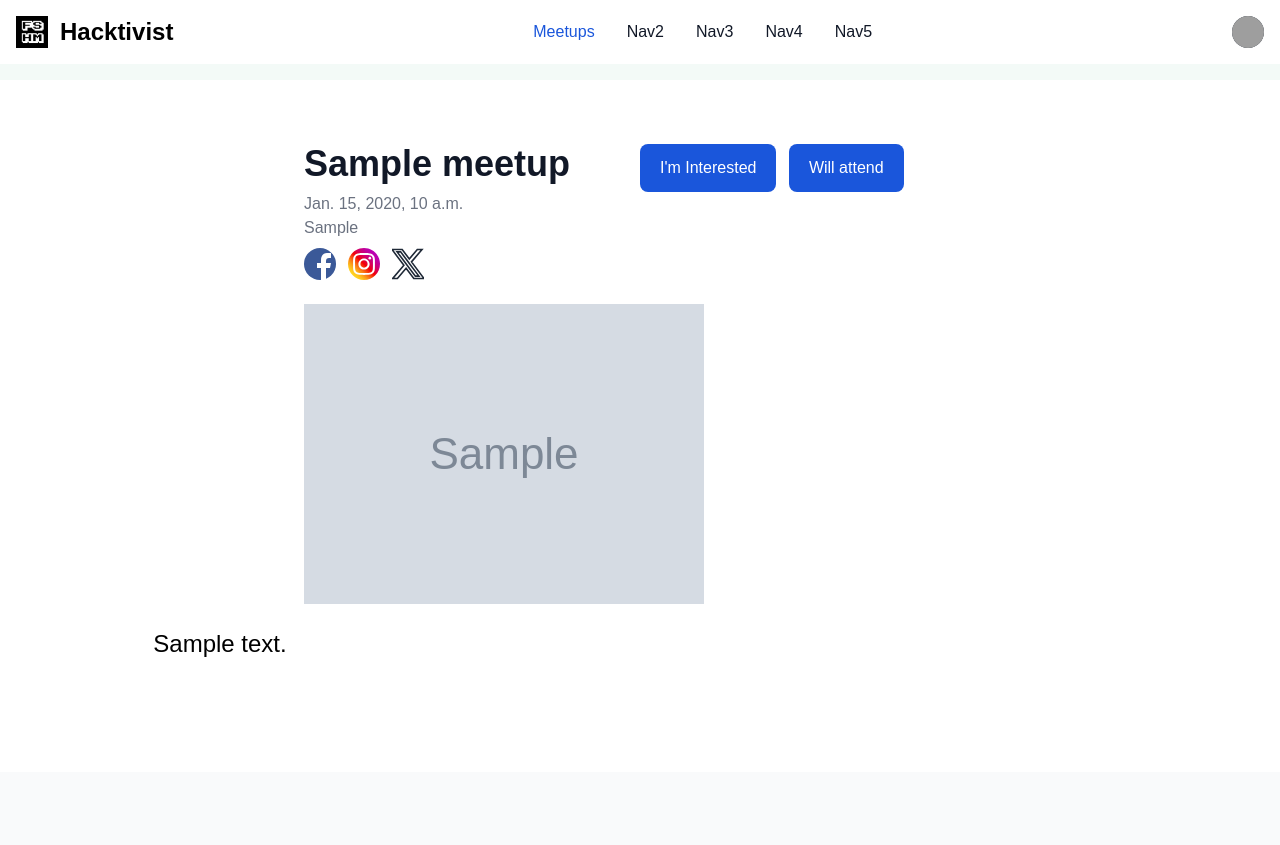
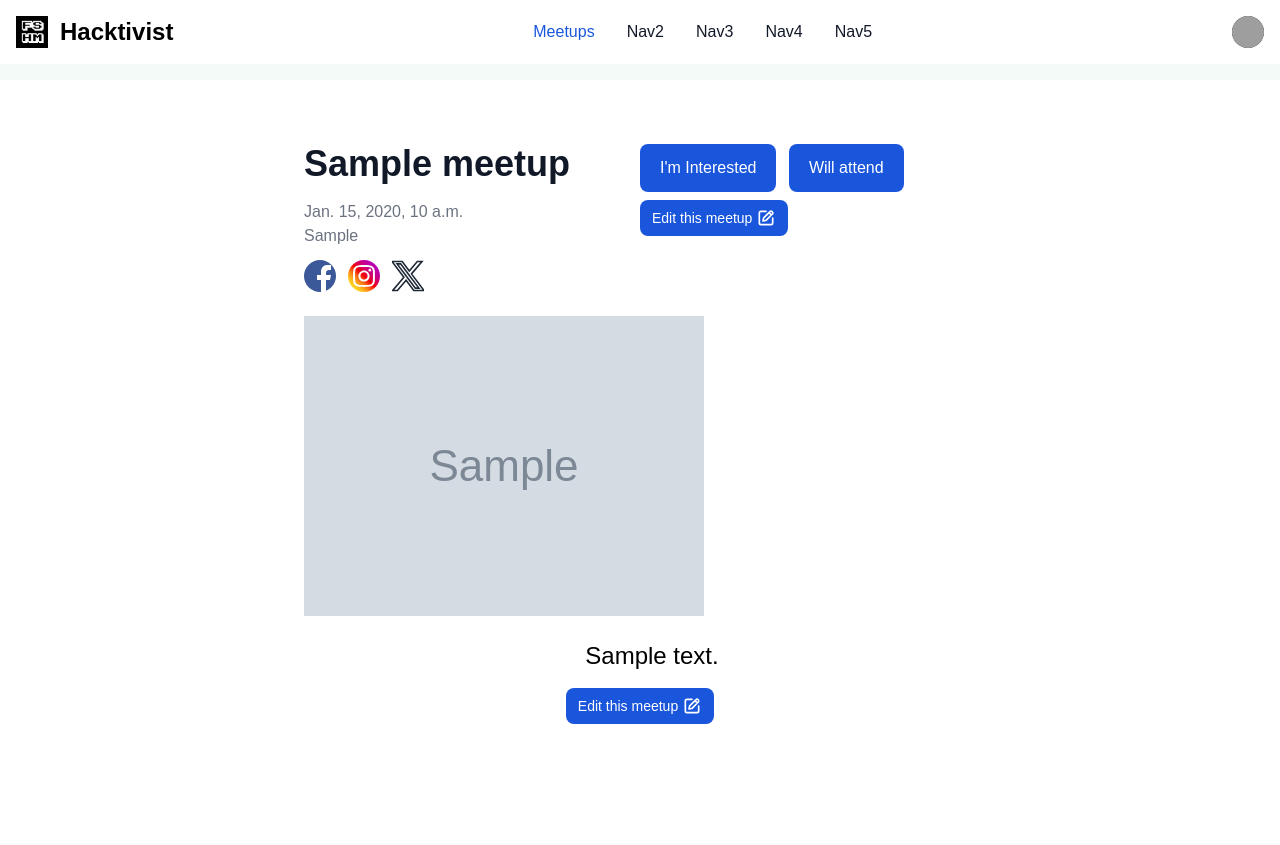
Before and after one commit to juandavid24w/htj79, a Django app: a page that uses meetups/templates/meetup_details.html in a window 1280 px wide. Shown: the top 845 px of the page. Run offline with Django 5.2, Linux system fonts and the light colour scheme; a user stored in the database is signed in; tables that the repository leaves empty hold one stand-in row (values such as "Sample post"); grey boxes marked "Sample" are stand-in pictures; style sheets or scripts are compiled from the project's sources; grey boxes are pictures that could not be loaded.

Commit message:
Styles changed

```diff
--- a/meetups/templates/meetup_details.html
+++ b/meetups/templates/meetup_details.html
@@ -30,22 +30,39 @@
 
 </div> -->
 
+
 <main class="pt-8 pb-16 lg:pt-16 lg:pb-24 bg-white dark:bg-gray-900 antialiased">
     <div class="flex justify-between px-4 mx-auto max-w-screen-xl ">
         <article class="mx-auto w-full max-w-2xl format format-sm sm:format-base lg:format-lg format-blue dark:format-invert">
             <header class="grid grid-cols-2 mb-4 lg:mb-6 not-format">
+
                 <!-- Meetup Title -->
+
                 <h1 class=" text-3xl font-extrabold leading-tight text-gray-900  lg:text-4xl dark:text-white">{{meetup.title}}</h1>
-                <div class="">
+                <div class="mb-2">
                     <!-- Im Interested, Will attend buttons -->
-                    <button class="text-white font-medium rounded-lg text-base px-5 py-3 w-full sm:w-auto bg-blue-700 mr-2" type="submit"> I'm Interested</button>
-                    <button class="text-white font-medium rounded-lg text-base px-5 py-3 w-full sm:w-auto bg-blue-700" type="submit"> Will attend</button>
+
+                    <button class="text-white font-medium rounded-lg text-base px-5 py-3 w-full sm:w-auto bg-blue-700 mr-2" type="submit" name="action" value="interested"> I'm Interested</button>
+                    <button class="text-white font-medium rounded-lg text-base px-5 py-3 w-full sm:w-auto bg-blue-700" type="submit" name="action" value="attend"> Will attend</button>
                 </div>
+
                 <div class="mb-2">
                     <p class="text-base text-gray-500 dark:text-gray-400">{{meetup.date}}, {{meetup.time}}</p>
                     <p class="text-base text-gray-500 dark:text-gray-400"><time pubdate datetime="2022-02-08" title="February 8th, 2022">{{meetup.venue}}</time></p>
                 </div>
-                <div class="flex col-span-2">
+
+                <div class="">
+                    {% if meetup.author == request.user %}
+                    <a href="{% url 'meetups_edit' meetup.id %}" class="mb-6 inline-flex items-center px-3 py-2 text-sm font-medium text-center text-white bg-blue-700 rounded-lg hover:bg-blue-800 focus:ring-4 focus:outline-none focus:ring-blue-300 dark:bg-blue-600 dark:hover:bg-blue-700 dark:focus:ring-blue-800">Edit this meetup
+                        <svg class="ml-1" width="20" height="20" fill="none" viewBox="0 0 24 24">
+                            <path stroke="#ffff" stroke-linecap="round" stroke-linejoin="round" stroke-width="2"
+                                d="M12 4H6a2 2 0 0 0-2 2v12a2 2 0 0 0 2 2h12a2 2 0 0 0 2-2v-6m-1.586-3.586L19.5 7.328A2 2 0 0 0 16.672 4.5l-1.086 1.086m2.828 2.828-6.036 6.037a2 2 0 0 1-1.022.546l-2.942.589.589-2.942a2 2 0 0 1 .547-1.022l6.036-6.036m2.828 2.828-2.828-2.828" />
+                        </svg>
+                    </a>
+                    {% endif %}
+                </div>
+
+                <div class="flex ">
                     <!-- Social Media shares button -->
 
                     <!-- Facebook -->
@@ -64,13 +81,25 @@
             <img class="mb-6" src="{{ meetup.poster.url }}" alt="Meetup Poster">
         </article>
     </div>
-    <div class="flex justify-between px-4 mx-auto max-w-screen-xl">
-        <div class="ml-3 text-center w-full max-w-sm format format-sm sm:format-base lg:format-lg format-blue dark:format-invert">
+    <div class="px-4 mx-auto max-w-screen-xl">
+        <div class="ml-3 text-center w-full format format-sm sm:format-base lg:format-lg format-blue dark:format-invert">
             <h2 class=" font-normal text-2xl mb-4"> {{meetup.description}}
             </h2>
         </div>
+        <div class="flex justify-center">
+            {% if meetup.author == request.user %}
+            <a href="{% url 'meetups_edit' meetup.id %}" class="mb-6 inline-flex items-center px-3 py-2 text-sm font-medium text-center text-white bg-blue-700 rounded-lg hover:bg-blue-800 focus:ring-4 focus:outline-none focus:ring-blue-300 dark:bg-blue-600 dark:hover:bg-blue-700 dark:focus:ring-blue-800">Edit this meetup
+                <svg class="ml-1" width="20" height="20" fill="none" viewBox="0 0 24 24">
+                    <path stroke="#ffff" stroke-linecap="round" stroke-linejoin="round" stroke-width="2"
+                        d="M12 4H6a2 2 0 0 0-2 2v12a2 2 0 0 0 2 2h12a2 2 0 0 0 2-2v-6m-1.586-3.586L19.5 7.328A2 2 0 0 0 16.672 4.5l-1.086 1.086m2.828 2.828-6.036 6.037a2 2 0 0 1-1.022.546l-2.942.589.589-2.942a2 2 0 0 1 .547-1.022l6.036-6.036m2.828 2.828-2.828-2.828" />
+                </svg>
+            </a>
+            {% endif %}
+        </div>
     </div>
+
 </main>
+
 
   <aside aria-label="Related articles" class="py-8 lg:py-24 bg-gray-50 dark:bg-gray-800">
     <div class="px-4 mx-auto max-w-screen-xl">
```
